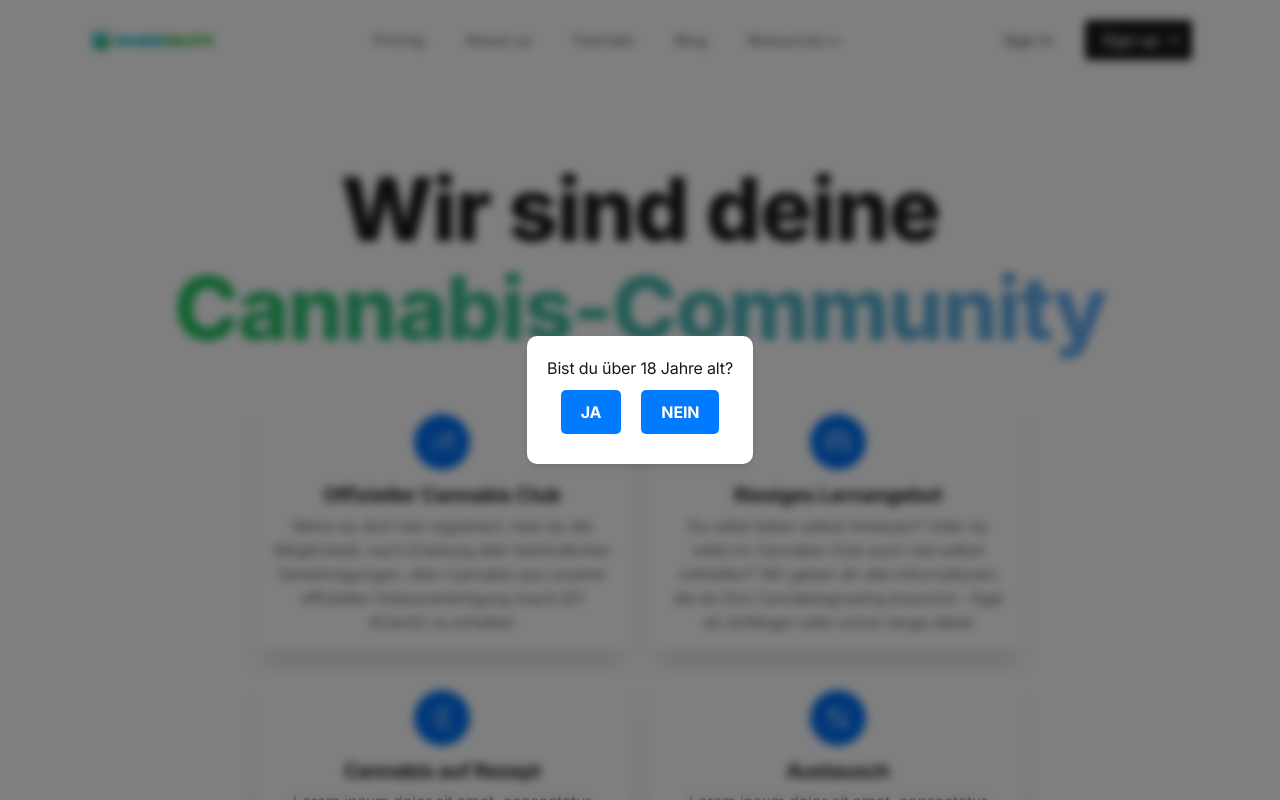
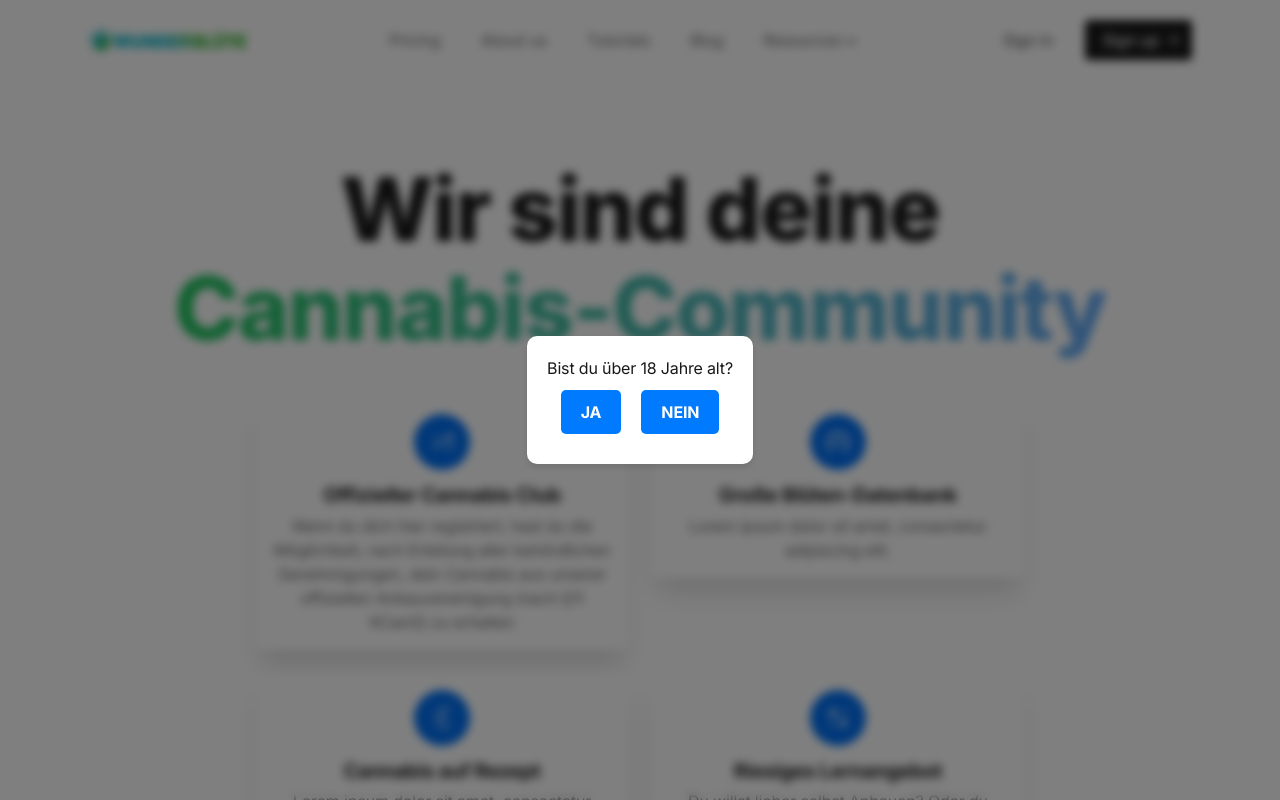
Before and after one commit to Wunderbluete/homepage, a Next.js app: page / in a window 1280 px wide. Shown: the top 800 px of the page. Built offline with nearby package versions, Linux system fonts and the light colour scheme.

Commit message:
newlogo2

```diff
--- a/components/features-world.tsx
+++ b/components/features-world.tsx
@@ -11,7 +11,7 @@ export default function FeaturesWorld() {
 
           {/* Section header */}
           <div className="max-w-3xl mx-auto text-center pb-12 md:pb-16">
-            <h1 className="h2 mb-4">Simple can help you scale internationally</h1>
+            <h1 className="h2 mb-4">Unser Standort: Potsdam</h1>
             <p className="text-xl text-gray-600">Duis aute irure dolor in reprehenderit in voluptate velit esse cillum dolore eu fugiat nulla pariatur excepteur sint occaecat cupidatat.</p>
           </div>
 
--- a/components/hero-home.tsx
+++ b/components/hero-home.tsx
@@ -69,9 +69,8 @@ export default function HeroHome() {
         <path className="stroke-current text-blue-300" d="M16.161 18.406a6.848 6.848 0 003.268-5.835 6.857 6.857 0 00-6.858-6.857 6.857 6.857 0 00-6.857 6.857 6.848 6.848 0 003.268 5.835" />
       </g>
     </g>
-  </svg>
-  <h4 className="text-xl font-bold leading-snug tracking-tight mb-1">Riesiges Lernangebot</h4>
-  <p className="text-gray-600 text-center">Du willst lieber selbst Anbauen? Oder du willst im Cannabis Club auch mal selbst mithelfen? Wir geben dir alle Informationen die du fürs Cannabisgrowing brauchst - Egal ob Anfänger oder schon lange dabei </p>
+  </svg>  <h4 className="text-xl font-bold leading-snug tracking-tight mb-1">Große Blüten-Datenbank</h4>
+  <p className="text-gray-600 text-center">Lorem ipsum dolor sit amet, consectetur adipiscing elit.</p>
 </div>
 
 {/* 3rd item */}
@@ -103,9 +102,8 @@ export default function HeroHome() {
         <path className="stroke-current text-blue-300" d="M21.714 40h4.572M24 37.714v4.572M37.714 24h4.572M40 21.714v4.572" strokeLinecap="square" />
       </g>
     </g>
-  </svg>
-  <h4 className="text-xl font-bold leading-snug tracking-tight mb-1">Austausch</h4>
-  <p className="text-gray-600 text-center">Lorem ipsum dolor sit amet, consectetur adipiscing elit.</p>
+  </svg>  <h4 className="text-xl font-bold leading-snug tracking-tight mb-1">Riesiges Lernangebot</h4>
+  <p className="text-gray-600 text-center">Du willst lieber selbst Anbauen? Oder du willst im Cannabis Club auch mal selbst mithelfen? Wir geben dir alle Informationen die du fürs Cannabisgrowing brauchst - Egal ob Anfänger oder schon lange dabei </p>
 </div>
 
 {/* 5th item */}
@@ -121,9 +119,8 @@ export default function HeroHome() {
       </g>
     </g>
   </svg>
-  <h4 className="text-xl font-bold leading-snug tracking-tight mb-1">Große Blüten-Datenbank</h4>
-  <p className="text-gray-600 text-center">Lorem ipsum dolor sit amet, consectetur adipiscing elit.</p>
-</div>
+  <h4 className="text-xl font-bold leading-snug tracking-tight mb-1">Austausch</h4>
+  <p className="text-gray-600 text-center">Lorem ipsum dolor sit amet, consectetur adipiscing elit.</p></div>
 
 {/* 6th item */}
 <div className="relative flex flex-col items-center p-4 bg-white rounded shadow-xl">
--- a/components/ui/logo.tsx
+++ b/components/ui/logo.tsx
@@ -6,7 +6,7 @@ import Image from 'next/image'
 export default function Logo() {
   return (
     <Link href="/" className="block" aria-label="Cruip">
-                <Image src={LogoImg} width={128} height={32} alt="" />
+                <Image src={LogoImg} width={160} height={32} alt="" />
 
     </Link>
   )
```
Also changed, not shown: public/images/logo_wunderbluete.png, 1 other file (tests, documents, lock files or other folders).
